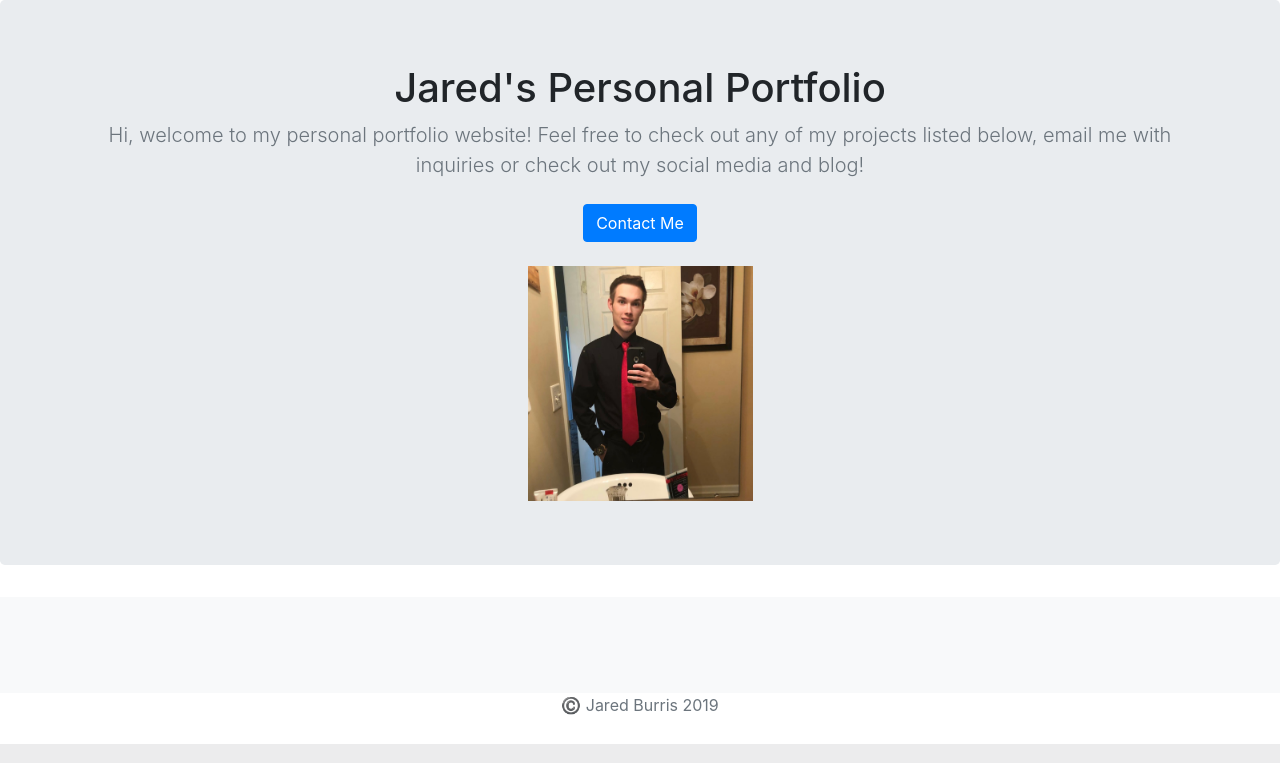
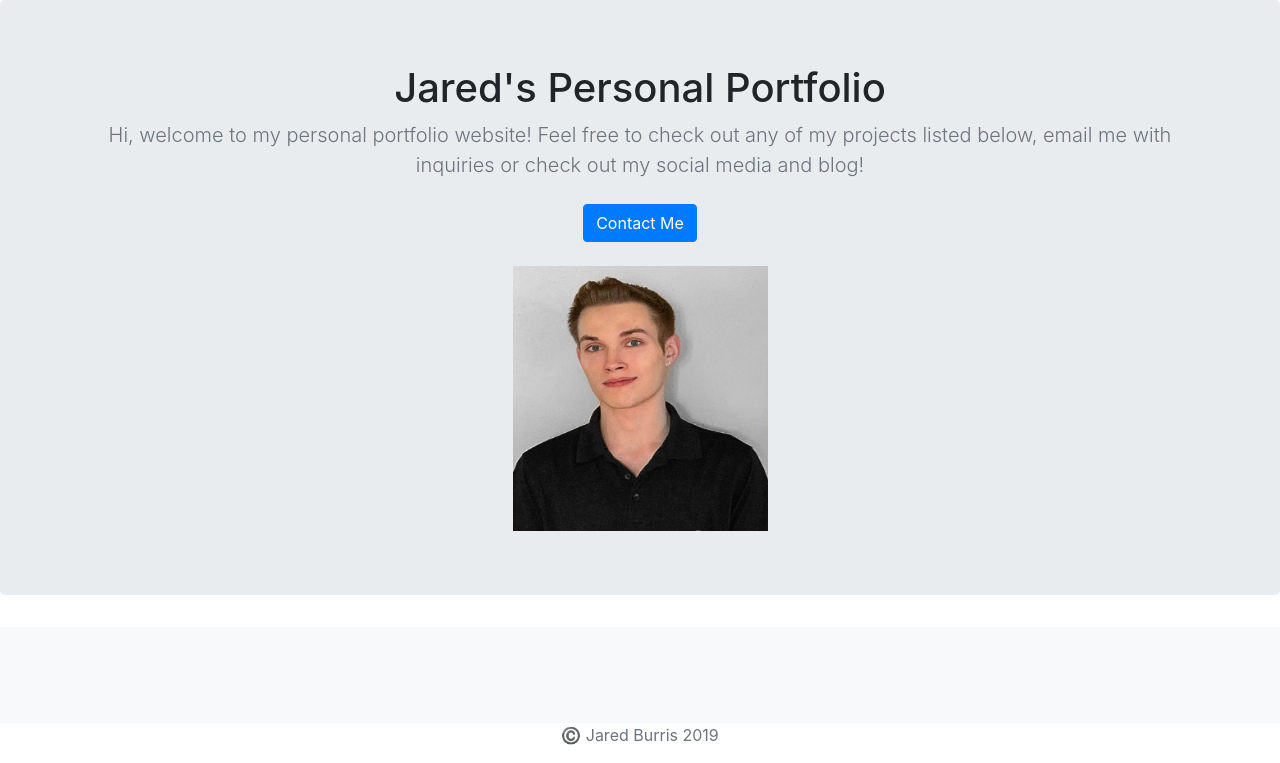
Before and after one commit to Jaredburris1/personal-portfolio, a Django app: page / in a window 1280 px wide. Shown: the part 56-819 px from the top of the page. Run offline with Django 3.2, Linux system fonts and the light colour scheme; data that the repository does not hold is empty; some libraries are stand-ins or nearby versions.

Commit message:
New portfolio picture

```diff
--- a/jobs/templates/jobs/home.html
+++ b/jobs/templates/jobs/home.html
@@ -53,7 +53,7 @@
       <p>
         <a href="mailto:Jaredeveloper@gmail.com" class="btn btn-primary my-2">Contact Me</a>
       </p>
-      <img src="{% static 'jaredp.jpg' %}" height=235 width=225 />
+      <img src="{% static 'jaredport.jpg' %}" height=265 width=255 />
     </div>
   </section>
 
```
Also changed, not shown: portfolio/static/jaredport.jpg (added), 2 other files.
